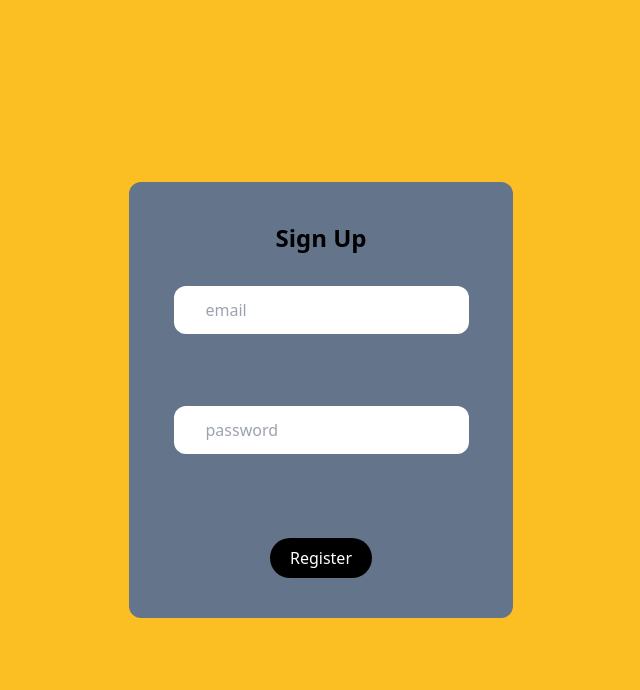
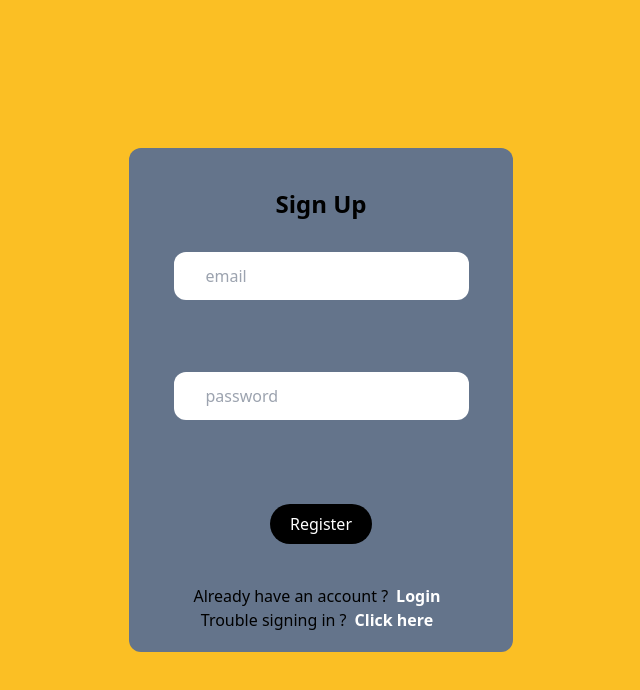
Before and after one commit to aldershko/new-notes, a React (Vite) app: page / in a window 1280 px wide. Both pictures are taken after typing "name@example.com", "Sample" into the empty fields and a click on the button "Sign Up". Shown: the top 690 px of the page, without its empty margins (319-959 px from the left). Built offline with nearby package versions, Linux system fonts and the light colour scheme.

Commit message:
refactor:add firebase authentication

```diff
--- a/components/Form/SignInForm.tsx
+++ /dev/null
@@ -1,64 +0,0 @@
-import React from 'react'
-import TextInput from '../Layout/TextInput'
-import { useForm } from 'react-hook-form'
-import { LoginState } from '../Layout/LoginLayout'
-
-const page = (props :{stateHandler :(newState:LoginState) => void}) => {
-
-  const onFormSubmit = (data : any) =>{
-    console.log(data)
-  }
-
-const {
-  register,
-  handleSubmit,
-  formState:{errors},
-
-} = useForm()
-
-  return (
-    <form onSubmit={handleSubmit(onFormSubmit)}>
-
-      <h2 className='mt-10 text-2xl text-gray- font-bold '>Sign Up</h2>
-      <TextInput
-      type="text"
-      placeholder="email"
-      rounded="xl"
-      shadow="xl"
-      name="email"
-      register={register}
-      error={errors}
-      validationSchema={{
-        required: true,
-        patterError: "Invalid email",
-        requiredError:'Email cannot be empty'
-      }}
-      />
-      <div className='mb-8'>
-      <TextInput
-       type="text"
-       placeholder="password"
-       rounded="xl"
-       shadow="xl"
-       name="email"
-       register={register}
-       error={errors}
-       validationSchema={{
-       required: true,
-       pattern:/^(?=.*[a-z])(?=.*[A-Z])(?=.*\d)(?=.*[@$!%*?&])[A-Za-z\d@$!%*?&]{8,}$/,
-       patterError: "Invalid password",
-       requiredError:'Password cannot be empty'
-     }}
-
-      />
-      </div>
-
-      <button className='text-white bg-black px-5 py-2 rounded-full my-5 mb-10  '>Register</button>
-
-
-
-   </form>
-  )
-}
-
-export default page
--- a/package.json
+++ b/package.json
@@ -10,6 +10,7 @@
     "preview": "vite preview"
   },
   "dependencies": {
+    "firebase": "^9.22.0",
     "react": "^18.2.0",
     "react-dom": "^18.2.0",
     "react-hook-form": "^7.43.9"
--- a/src/App.tsx
+++ b/src/App.tsx
@@ -1,5 +1,5 @@
 
-import LoginLayout from '../components/Layout/LoginLayout'
+import LoginLayout from './components/Layout/LoginLayout'
 
 
 function App() {
--- /dev/null
+++ b/src/components/Form/SignInForm.tsx
@@ -0,0 +1,111 @@
+import React, { useState } from 'react'
+import TextInput from '../Layout/TextInput'
+import { useForm } from 'react-hook-form'
+import { LoginState } from '../Layout/LoginLayout'
+import { createUserWithEmailAndPassword } from 'firebase/auth'
+import { auth } from '../../firebase/firebaseConfig'
+
+const page = (props :{stateHandler :(newState:LoginState) => void}) => {
+
+  const [signUpError,setSignUPError] = useState({error:false,msg:""})
+
+  const onFormSubmit = (data : any) =>{
+    console.log(data)
+    signUp(data.email,data.password)
+
+  }
+
+const {
+  register,
+  handleSubmit,
+  formState:{errors},
+
+} = useForm()
+
+
+// user Registration setup using firebase
+
+const signUp = async (email:string , password:string) =>{
+  try {
+    const newUser = await createUserWithEmailAndPassword(auth,email,password)
+    const user = newUser.user
+    console.log(user)
+    props.stateHandler(LoginState.LOGIN)
+
+  } catch (error:any) {
+    console.log(error)
+    setSignUPError({error:true, msg:error.message})
+  }
+}
+
+  return (
+    <form onSubmit={handleSubmit(onFormSubmit)}>
+
+      <h2 className='mt-10 text-2xl text-gray- font-bold '>Sign Up</h2>
+      <TextInput
+      type="text"
+      placeholder="email"
+      rounded="xl"
+      shadow="xl"
+      name="email"
+      register={register}
+      error={errors}
+      validationSchema={{
+        required: true,
+        patterError: "Invalid email",
+        requiredError:'Email cannot be empty'
+      }}
+      />
+      <div className='mb-8'>
+      <TextInput
+       type="text"
+       placeholder="password"
+       rounded="xl"
+       shadow="xl"
+       name="password"
+       register={register}
+       error={errors}
+       validationSchema={{
+       required: true,
+       pattern:/^(?=.*[a-z])(?=.*[A-Z])(?=.*\d)(?=.*[@$!%*?&])[A-Za-z\d@$!%*?&]{8,}$/,
+       patterError: "Invalid password",
+       requiredError:'Password cannot be empty'
+     }}
+
+      />
+      </div>
+      {signUpError.error && (
+            <div className=" mb-2 text-center text-sm text-red-500">
+              {signUpError.msg}
+            </div>
+          )}
+
+      <button className='text-white bg-black px-5 py-2 rounded-full my-5 mb-10  '>Register</button>
+
+      <div className="flex w-full flex-col  justify-center items-center px-5 pb-5">
+          <div className="flex flex-row justify-center items-center text-center align-middle">
+            <span>Already have an account ?</span>
+            <button
+              onClick={() => {
+                props.stateHandler(LoginState.LOGIN);
+              }}
+              className="text-white font-semibold px-2 hover:text-black"
+            >
+              Login
+            </button>
+          </div>
+          <div className="flex flex-row justify-center items-center text-center align-middle">
+            <span>Trouble signing in ? </span>
+            <button className="text-white font-semibold px-2 hover:text-black">
+              Click here
+            </button>
+          </div>
+        </div>
+
+
+
+   </form>
+  )
+}
+
+export default page
--- /dev/null
+++ b/src/firebase/firebaseConfig.ts
@@ -0,0 +1,21 @@
+// Import the functions you need from the SDKs you need
+import { initializeApp } from "firebase/app";
+import { getAuth } from "firebase/auth";
+import { getDatabase } from "firebase/database";
+// TODO: Add SDKs for Firebase products that you want to use
+// https://firebase.google.com/docs/web/setup#available-libraries
+
+// Your web app's Firebase configuration
+const firebaseConfig = {
+  apiKey: "AIzaSyDtTN8jiXg0IxY7PdDUUCCmRlP5aAe5o00",
+  authDomain: "new-notes-6153d.firebaseapp.com",
+  projectId: "new-notes-6153d",
+  storageBucket: "new-notes-6153d.appspot.com",
+  messagingSenderId: "590155988484",
+  appId: "1:590155988484:web:85966f7758977d630eff51"
+};
+
+// Initialize Firebase
+ export const app = initializeApp(firebaseConfig);
+export const auth = getAuth(app)
+export const database = getDatabase(app)
```
Also changed, not shown: src/components/Form/LoginForm.tsx (renamed from components/Form/LoginForm.tsx), src/components/Form/ResetForm.tsx (renamed from components/Form/ResetForm.tsx), src/components/Layout/LoginLayout.tsx (renamed from components/Layout/LoginLayout.tsx), src/components/Layout/TextInput.tsx (renamed from components/Layout/TextInput.tsx), 1 other file (tests, documents, lock files or other folders).
